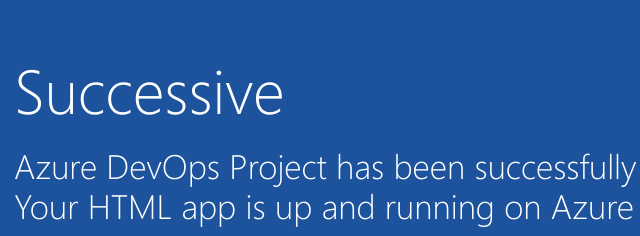
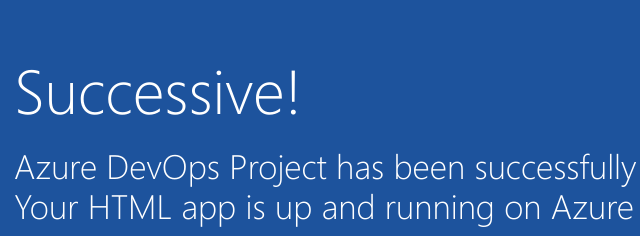
Before and after one commit to manishss/DevOpsCloud, a plain HTML site: page index.html in a window 1280 px wide. Shown: the part 325-561 px from the top of the page, 211-851 px from the left. Drawn offline with Linux system fonts and the light colour scheme.

Commit message:
GCBuild updated

```diff
--- a/index.html
+++ b/index.html
@@ -18,7 +18,7 @@
             </a>
         </div>
             <div class="content-body">
-                <div class="success-text">Successive</div>
+                <div class="success-text">Successive!</div>
                 <div class="description line-1"> Azure DevOps Project has been successfully setup</div>
                 <div class="description line-2"> Your HTML app is up and running on Azure</div>
                 <div class="next-steps-container">
```
